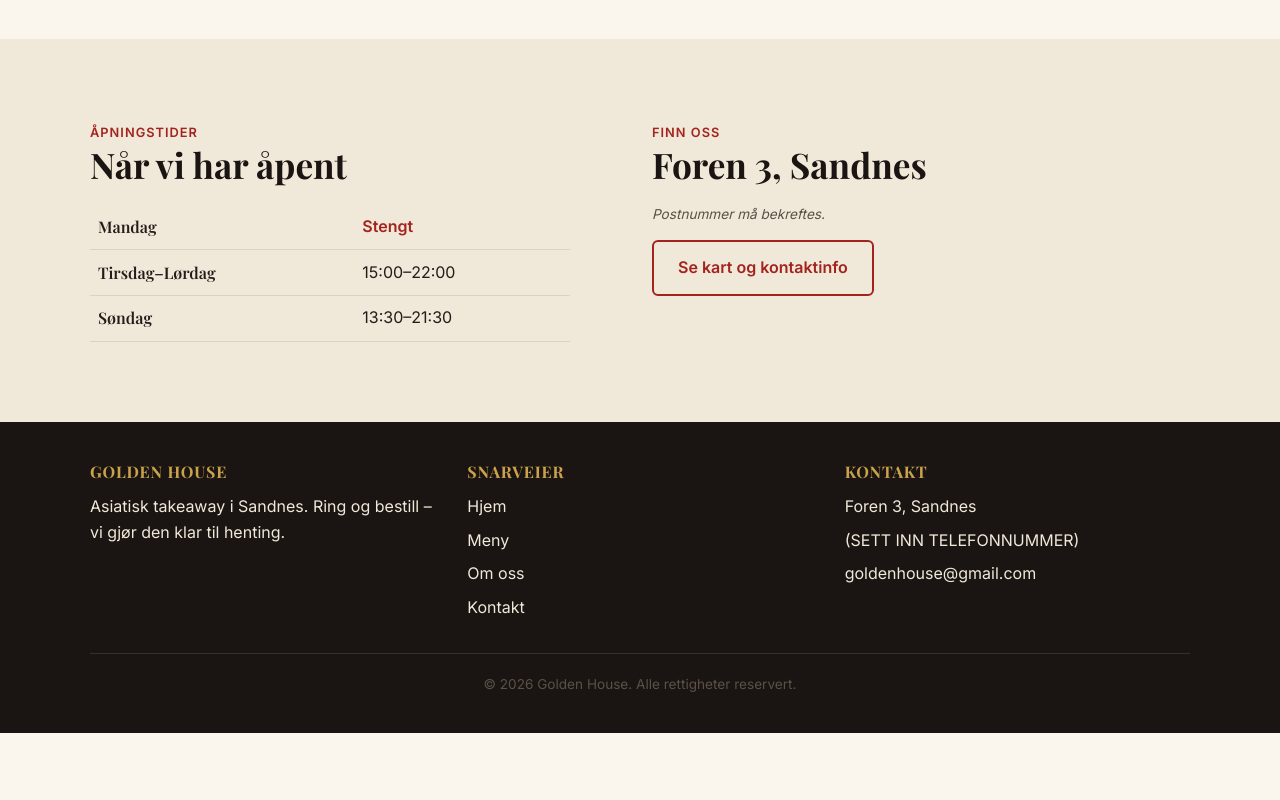
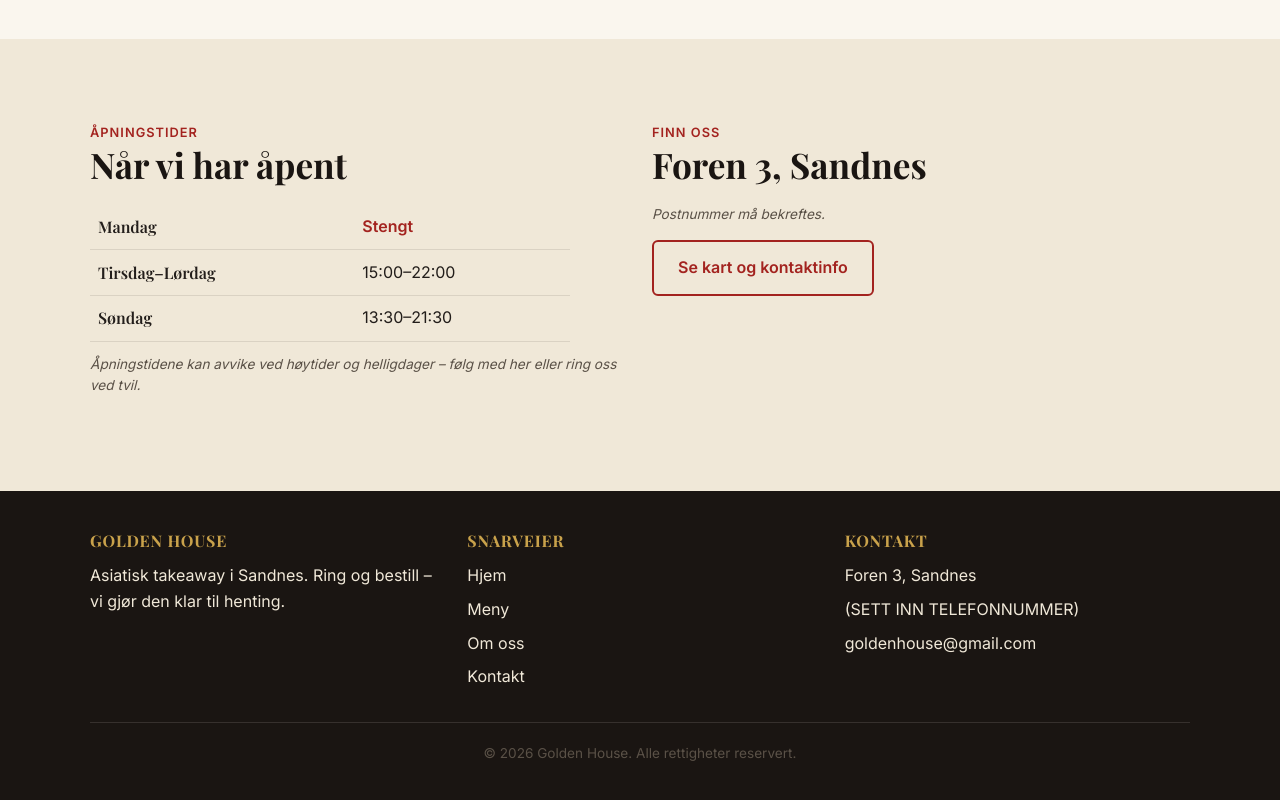
Before and after one commit to GODofEPPA/Golden-House, a plain HTML site: page index.html in a window 1280 px wide. Shown: the part 1712-2512 px from the top of the page. Before the commit the page ends 2445 px from the top, so only its background shows below. Drawn offline with nearby package versions, Linux system fonts and the light colour scheme.

Commit message:
Add note about holiday hours next to opening hours
Customers browsing near a holiday shouldn't assume the listed weekday
hours always apply, so a small muted note now points them to call
ahead if unsure.

```diff
--- a/css/styles.css
+++ b/css/styles.css
@@ -645,10 +645,16 @@
   box-shadow: var(--shadow);
 }
 
-.placeholder-note {
+.placeholder-note,
+.hours-note {
   font-size: 0.85rem;
   color: var(--color-text-muted);
   font-style: italic;
+}
+
+.hours-note {
+  display: block;
+  margin-top: 0.75rem;
 }
 
 /* ---- Footer ---- */
--- a/index.html
+++ b/index.html
@@ -183,6 +183,7 @@
               <tr><th>Søndag</th><td>13:30–21:30</td></tr>
             </tbody>
           </table>
+          <p class="hours-note">Åpningstidene kan avvike ved høytider og helligdager – følg med her eller ring oss ved tvil.</p>
         </div>
         <div>
           <span class="eyebrow" style="color:var(--color-red); font-weight:600; text-transform:uppercase; letter-spacing:0.08em; font-size:0.8rem;">Finn oss</span>
```
Also changed, not shown: kontakt.html (+1 -0 lines).
